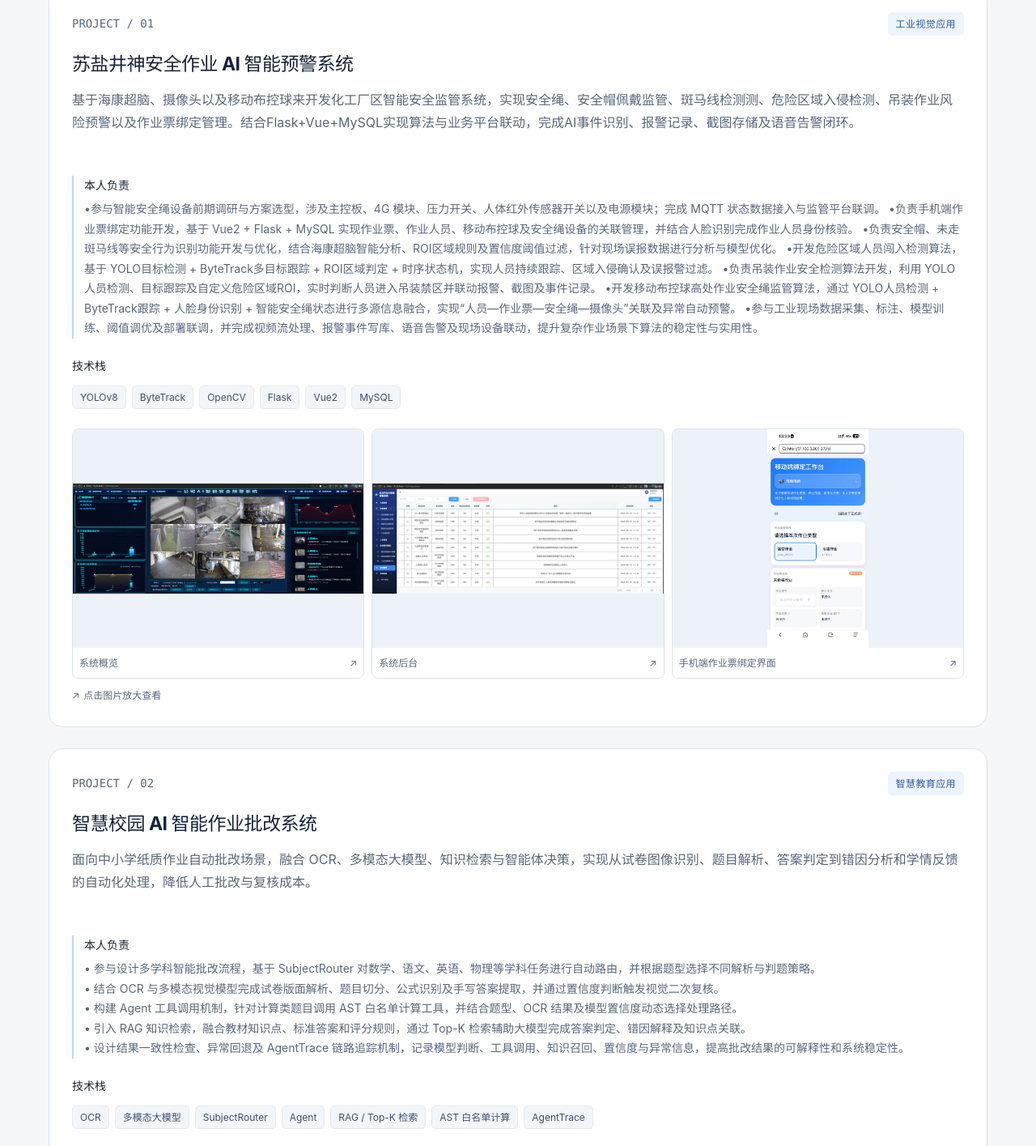
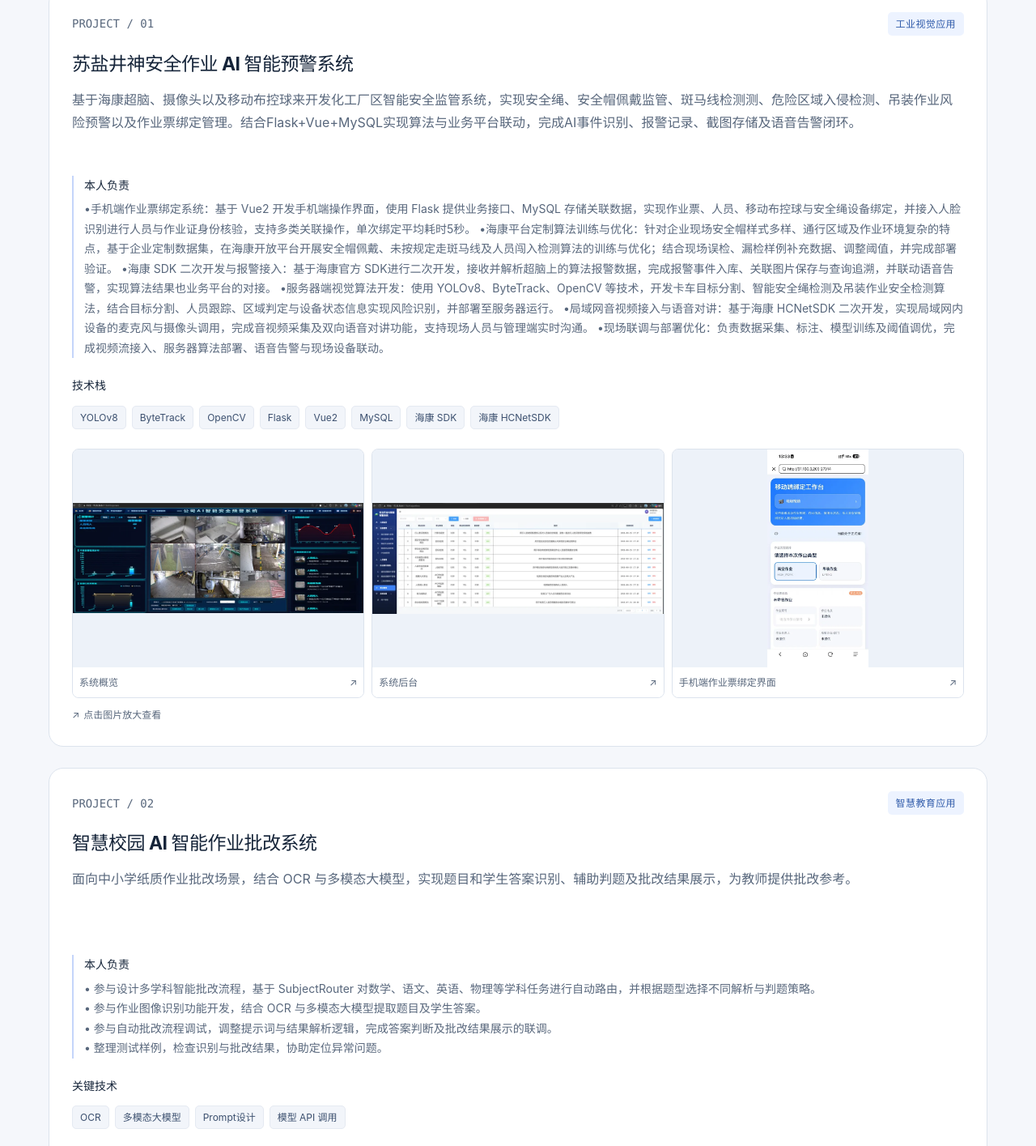
Before and after one commit to wujinchao111/wujinchao111.github.io, a plain HTML site: page index.html in a window 1280 px wide. Shown: the part 854-2269 px from the top of the page at 81% size. Drawn offline with Linux system fonts and the light colour scheme.

Commit message:
Add files via upload

```diff
--- a/index.html
+++ b/index.html
@@ -65,13 +65,14 @@
             </p>
             <div class="responsibility">
               <h4>本人负责</h4>
-              <p>•参与智能安全绳设备前期调研与方案选型，涉及主控板、4G 模块、压力开关、人体红外传感器开关以及电源模块；完成 MQTT 状态数据接入与监管平台联调。
-                •负责手机端作业票绑定功能开发，基于 Vue2 + Flask + MySQL 实现作业票、作业人员、移动布控球及安全绳设备的关联管理，并结合人脸识别完成作业人员身份核验。
-                •负责安全帽、未走斑马线等安全行为识别功能开发与优化，结合海康超脑智能分析、ROI区域规则及置信度阈值过滤，针对现场误报数据进行分析与模型优化。
-                •开发危险区域人员闯入检测算法，基于 YOLO目标检测 + ByteTrack多目标跟踪 + ROI区域判定 + 时序状态机，实现人员持续跟踪、区域入侵确认及误报警过滤。
-                •负责吊装作业安全检测算法开发，利用 YOLO人员检测、目标跟踪及自定义危险区域ROI，实时判断人员进入吊装禁区并联动报警、截图及事件记录。
-                •开发移动布控球高处作业安全绳监管算法，通过 YOLO人员检测 + ByteTrack跟踪 + 人脸身份识别 + 智能安全绳状态进行多源信息融合，实现“人员—作业票—安全绳—摄像头”关联及异常自动预警。
-                •参与工业现场数据采集、标注、模型训练、阈值调优及部署联调，并完成视频流处理、报警事件写库、语音告警及现场设备联动，提升复杂作业场景下算法的稳定性与实用性。</p>
+              <p>•手机端作业票绑定系统：基于 Vue2 开发手机端操作界面，使用 Flask 提供业务接口、MySQL
+                存储关联数据，实现作业票、人员、移动布控球与安全绳设备绑定，并接入人脸识别进行人员与作业证身份核验，支持多类关联操作，单次绑定平均耗时5秒。
+                •海康平台定制算法训练与优化：针对企业现场安全帽样式多样、通行区域及作业环境复杂的特点，基于企业定制数据集，在海康开放平台开展安全帽佩戴、未按规定走斑马线及人员闯入检测算法的训练与优化；结合现场误检、漏检样例补充数据、调整阈值，并完成部署验证。
+                •海康 SDK 二次开发与报警接入：基于海康官方 SDK进行二次开发，接收并解析超脑上的算法报警数据，完成报警事件入库、关联图片保存与查询追溯，并联动语音告警，实现算法结果也业务平台的对接。
+                •服务器端视觉算法开发：使用 YOLOv8、ByteTrack、OpenCV
+                等技术，开发卡车目标分割、智能安全绳检测及吊装作业安全检测算法，结合目标分割、人员跟踪、区域判定与设备状态信息实现风险识别，并部署至服务器运行。
+                •局域网音视频接入与语音对讲：基于海康 HCNetSDK 二次开发，实现局域网内设备的麦克风与摄像头调用，完成音视频采集及双向语音对讲功能，支持现场人员与管理端实时沟通。
+                •现场联调与部署优化：负责数据采集、标注、模型训练及阈值调优，完成视频流接入、服务器算法部署、语音告警与现场设备联动。</p>
             </div>
             <p class="stack-title">技术栈</p>
             <ul class="tags" aria-label="苏盐井神安全作业 AI 智能预警系统技术栈">
@@ -81,6 +82,8 @@
               <li>Flask</li>
               <li>Vue2</li>
               <li>MySQL</li>
+              <li>海康 SDK</li>
+              <li>海康 HCNetSDK</li>
             </ul>
             <div class="gallery" aria-label="苏盐井神安全作业 AI 智能预警系统项目截图">
               <button class="shot" type="button" data-full="./images/xiangmu1-1.jpg" data-caption="系统概览"
@@ -110,25 +113,21 @@
                 class="category">智慧教育应用</span></div>
             <h3 id="project-title-02">智慧校园 AI 智能作业批改系统</h3>
             <p class="project-description">
-              面向中小学纸质作业自动批改场景，融合 OCR、多模态大模型、知识检索与智能体决策，实现从试卷图像识别、题目解析、答案判定到错因分析和学情反馈的自动化处理，降低人工批改与复核成本。
+              面向中小学纸质作业批改场景，结合 OCR 与多模态大模型，实现题目和学生答案识别、辅助判题及批改结果展示，为教师提供批改参考。
             </p>
             <div class="responsibility">
               <h4>本人负责</h4>
               <p>• 参与设计多学科智能批改流程，基于 SubjectRouter 对数学、语文、英语、物理等学科任务进行自动路由，并根据题型选择不同解析与判题策略。</p>
-              <p>• 结合 OCR 与多模态视觉模型完成试卷版面解析、题目切分、公式识别及手写答案提取，并通过置信度判断触发视觉二次复核。</p>
-              <p>• 构建 Agent 工具调用机制，针对计算类题目调用 AST 白名单计算工具，并结合题型、OCR 结果及模型置信度动态选择处理路径。</p>
-              <p>• 引入 RAG 知识检索，融合教材知识点、标准答案和评分规则，通过 Top-K 检索辅助大模型完成答案判定、错因解释及知识点关联。</p>
-              <p>• 设计结果一致性检查、异常回退及 AgentTrace 链路追踪机制，记录模型判断、工具调用、知识召回、置信度与异常信息，提高批改结果的可解释性和系统稳定性。</p>
+              <p>• 参与作业图像识别功能开发，结合 OCR 与多模态大模型提取题目及学生答案。</p>
+              <p>• 参与自动批改流程调试，调整提示词与结果解析逻辑，完成答案判断及批改结果展示的联调。</p>
+              <p>• 整理测试样例，检查识别与批改结果，协助定位异常问题。</p>
             </div>
-            <p class="stack-title">技术栈</p>
+            <p class="stack-title">关键技术</p>
             <ul class="tags" aria-label="智慧校园 AI 智能作业批改系统技术栈">
               <li>OCR</li>
               <li>多模态大模型</li>
-              <li>SubjectRouter</li>
-              <li>Agent</li>
-              <li>RAG / Top-K 检索</li>
-              <li>AST 白名单计算</li>
-              <li>AgentTrace</li>
+              <li>Prompt设计</li>
+              <li>模型 API 调用</li>
             </ul>
             <!-- 将第二个项目截图放入 images 文件夹，按下列文件名保存。 -->
             <div class="gallery" aria-label="智慧校园 AI 智能作业批改系统项目截图">
--- a/script.js
+++ b/script.js
@@ -4,7 +4,7 @@
 const PROFILE = {
   github: "https://github.com/wujinchao111", // 例如：https://github.com/your-username
   email: "2561987072@qq.com", // 例如：your-name@example.com
-  resume: "" // 例如：./resume.pdf
+  resume: "./resume.pdf" // 例如：./resume.pdf
 };
 
 const contactLinks = {
```
